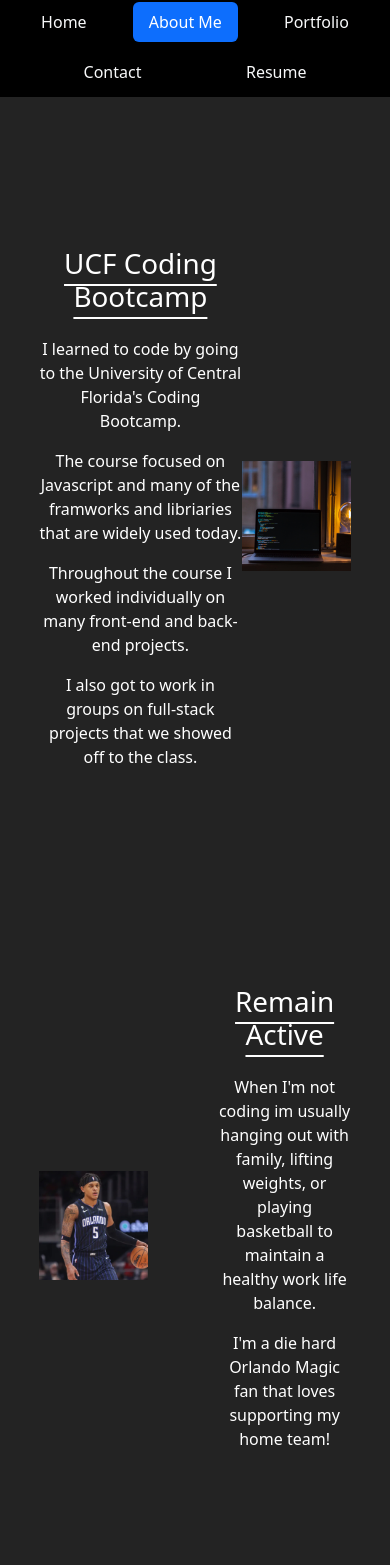
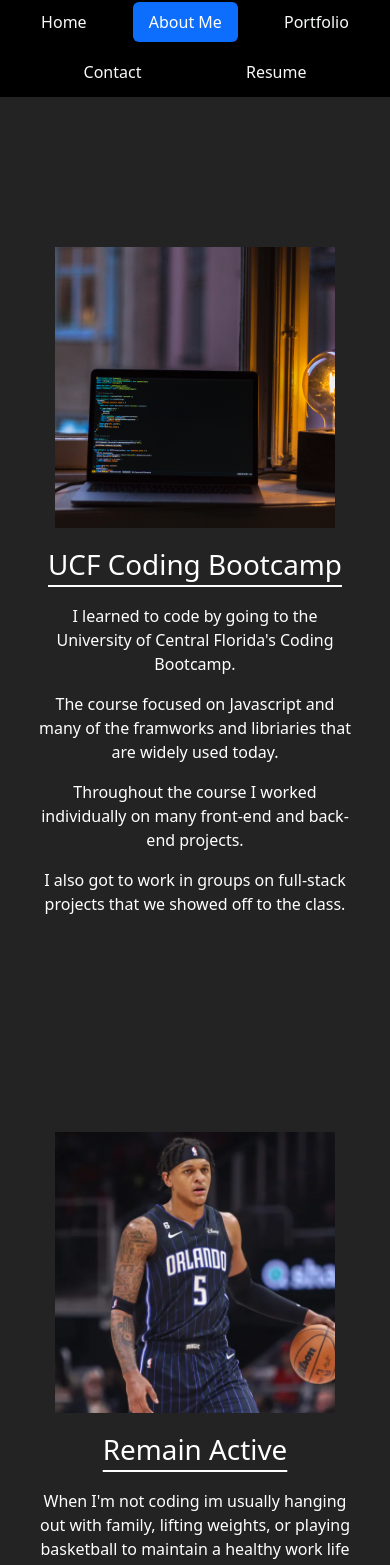
Before and after one commit to Travis3214/My-Portfolio, a React (Vite) app: page /About in a window 390 px wide. Shown: the part 203-1768 px from the top of the page. Built offline with nearby package versions, Linux system fonts and the light colour scheme.

Commit message:
added media for about page

```diff
--- a/src/index.css
+++ b/src/index.css
@@ -220,7 +220,17 @@
   color: black;
 }
 
-.aboutPage {
+.aboutPage1 {
+  display: flex;
+  justify-content: space-between;
+  align-items: center;
+  padding-top: 100px;
+  padding-bottom: 100px;
+  margin-left: 10%;
+  margin-right: 10%;
+}
+
+.aboutPage2 {
   display: flex;
   justify-content: space-between;
   align-items: center;
@@ -247,3 +257,27 @@
   height: auto;
   margin-right: 70px;
 }
+
+@media screen and (max-width: 768px) {
+  .aboutPage1 {
+    display: flex;
+    flex-direction: column-reverse;
+
+  }
+
+  .aboutPage2 {
+    display: flex;
+    flex-direction: column;
+  }
+
+  .me1 {
+    max-width: 90%;
+    margin-bottom: 20px;
+  }
+
+  .me2 {
+    max-width: 90%;
+  margin-right: 0;
+  margin-bottom: 20px;
+  }
+}
--- a/src/pages/About.jsx
+++ b/src/pages/About.jsx
@@ -1,7 +1,7 @@
 export default function About() {
     return (
       <div className="title">
-        <div className="aboutPage">
+        <div className="aboutPage1">
           <div>
             <h1 className="aboutText">UCF Coding Bootcamp</h1>
             <p>I learned to code by going to the University of Central Florida's Coding Bootcamp.</p>
@@ -11,12 +11,12 @@
           </div>
           <img className="me1" src="/code.jpg" alt="a picture of a computer with coding on screen" />
         </div>
-        <div className="aboutPage">
+        <div className="aboutPage2">
           <img className="me2" src="/paolo.jpeg" alt="a photo of an orlando magic basketball player" />
           <div>
             <h1 className="aboutText">Remain Active</h1>
             <p>When I'm not coding im usually hanging out with family, lifting weights, or playing basketball to maintain a healthy work life balance.</p>
-            <p>I'm a die hard Orlando Magic fan that loves supporting my home team!</p>
+            <p>I'm a die hard Orlando Magic fan that loves going to games and supporting my home team!</p>
             <p></p>
           </div>
         </div>
```
